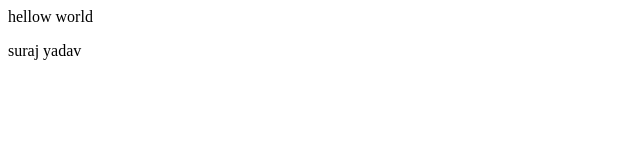
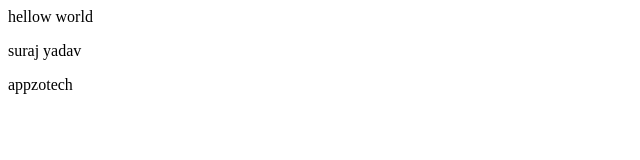
Before and after one commit to suraj-2255/apna-portfolio, a plain HTML site: page index.html in a window 1280 px wide. Shown: the full height of the page, 0-640 px from the left. Drawn offline with Linux system fonts and the light colour scheme.

Commit message:
changes in html file

```diff
--- a/index.html
+++ b/index.html
@@ -1,2 +1,3 @@
 <p>hellow world</p>
 <P>suraj yadav</P>
+<p>appzotech </p>
```
